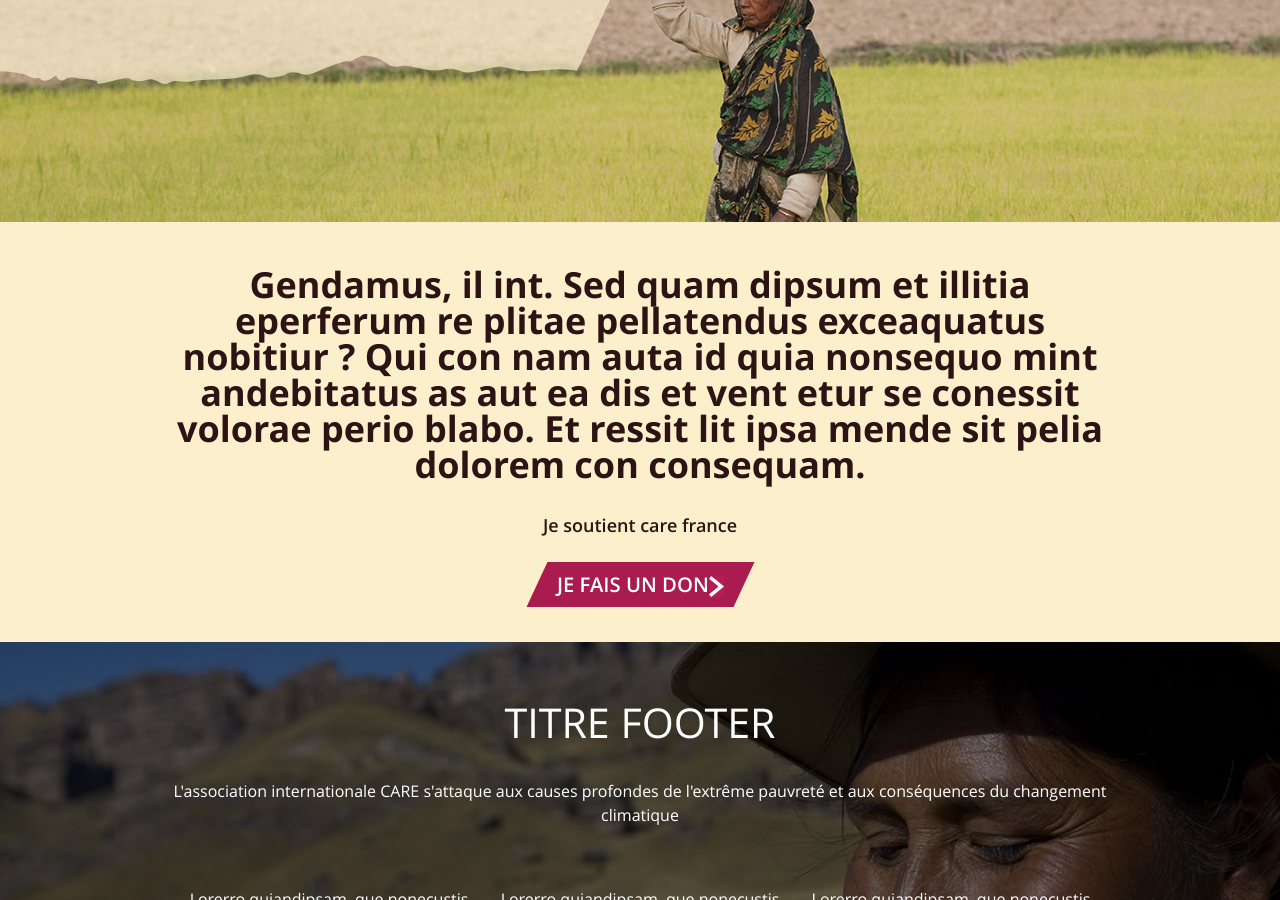
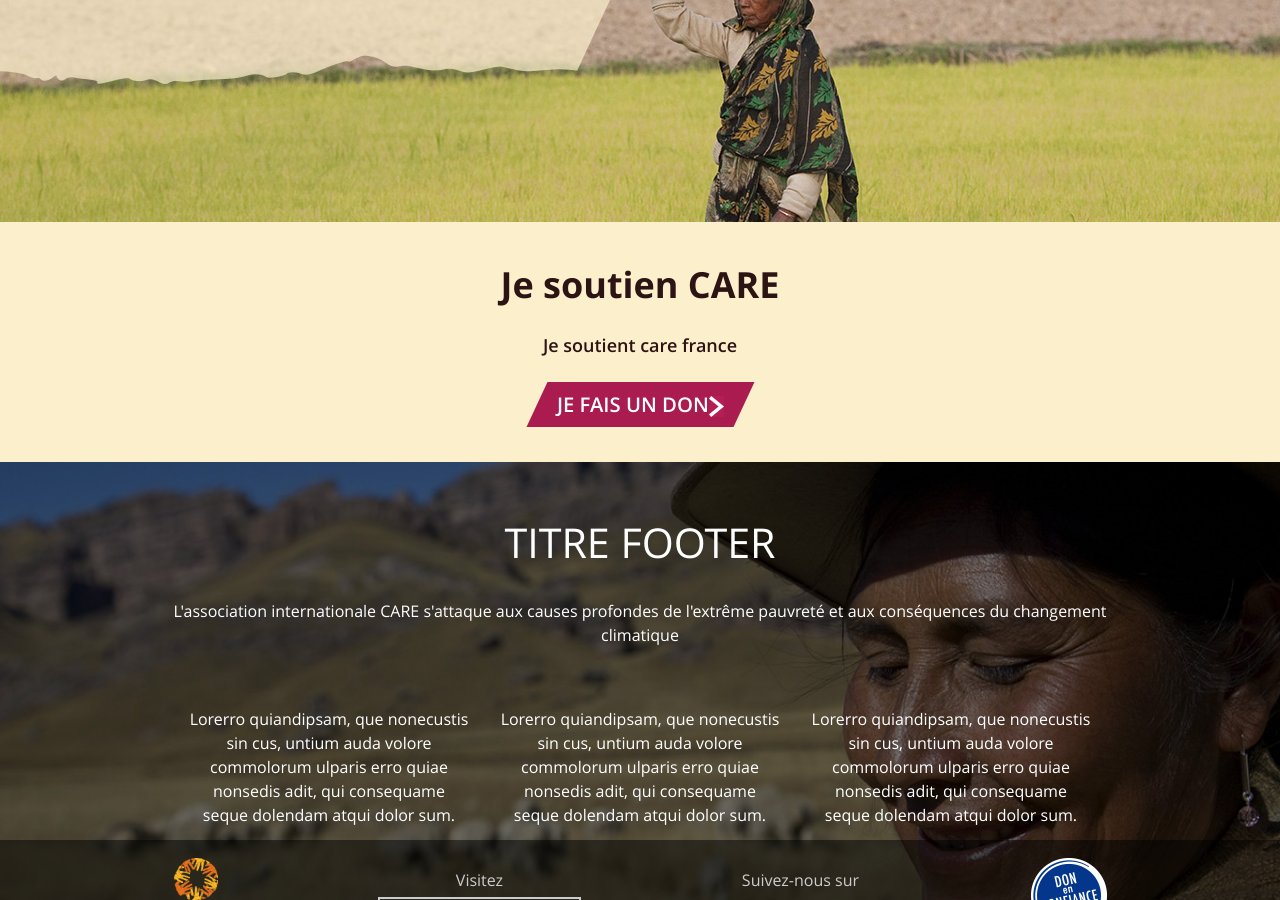
Before and after one commit to adfinitas-app/care-petition, a Jekyll site: the page built from _thanks/test1.md, in a window 1280 px wide and 900 px high, scrolled down 313 px. Built offline with Jekyll 4.4.1, drawn with Linux system fonts in a browser that asks for light colours.

Commit message:
Updated '_thanks/test1.md' via CloudCannon

```diff
--- a/_thanks/test1.md
+++ b/_thanks/test1.md
@@ -7,13 +7,13 @@
   header:
     image_path: /static/img/bg4.jpg
     titre: "MERCI !"
+    introduction: "Je soutien CARE"
     bg_color: fcefcc
     activate_boutons_sociaux: true
-    introduction: "Gendamus, il int. Sed quam dipsum et illitia eperferum re plitae pellatendus exceaquatus nobitiur ? Qui con nam auta id quia nonsequo mint andebitatus as aut ea dis et vent etur se conessit volorae perio blabo. Et ressit lit ipsa mende sit pelia dolorem con consequam."
+    text_don: Je soutient care france
     fb_link: "#"
     tw_link: "#"
     gp_link: "#"
-    text_don: Je soutient care france
   don_simple:
     visibility: true
     button: Je fais un don
```
